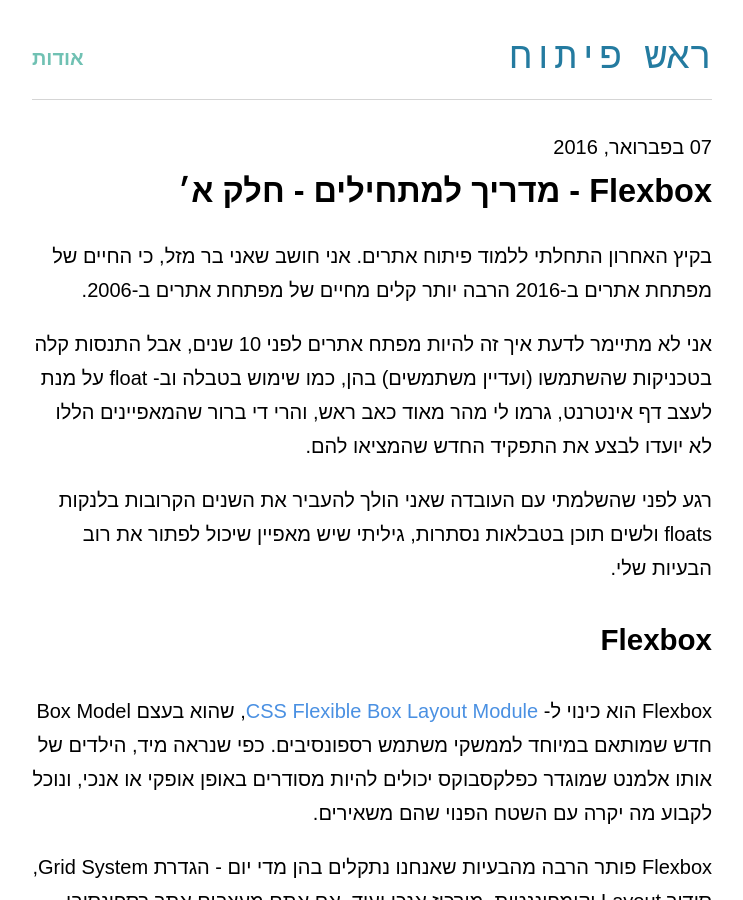
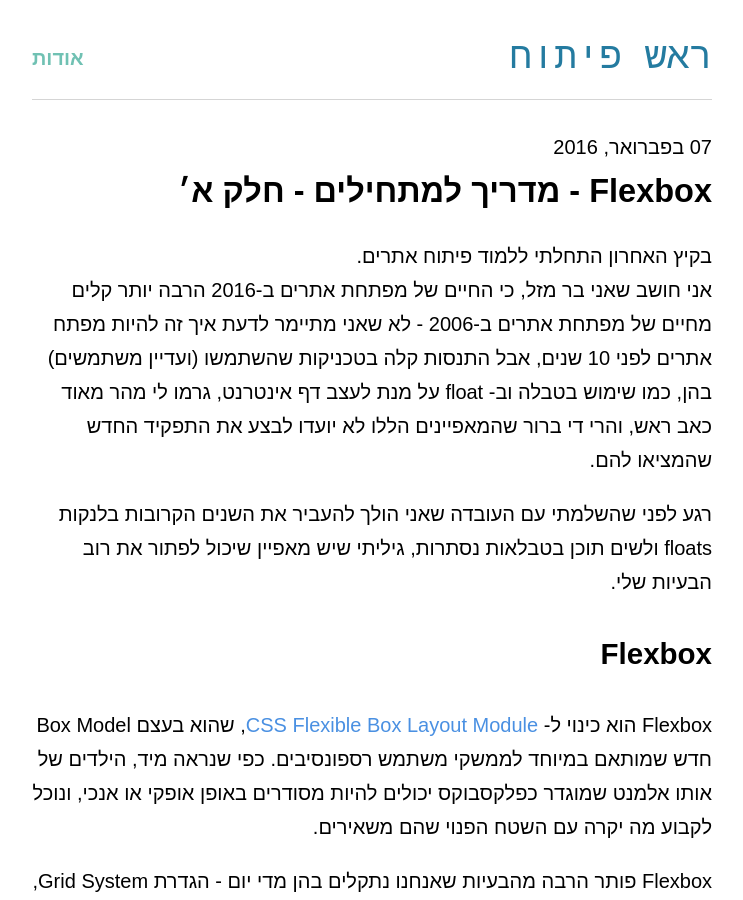
Before and after one commit to guytepper/devhead.co.il, a Jekyll site: the page built from _posts/2016-02-07-flexbox-part-1.md, in a window 1280 px wide and 900 px high. Shown: the whole window, without its empty margins (268-1011 px from the left). Built offline with Jekyll 4.4.1, drawn with Linux system fonts in a browser that asks for light colours; some web fonts are replaced; some of the changed text lies outside the part shown.

Commit message:
slight modifications to flexbox posts

```diff
--- a/_posts/2016-02-07-flexbox-part-1.md
+++ b/_posts/2016-02-07-flexbox-part-1.md
@@ -3,9 +3,9 @@
 title: Flexbox - מדריך למתחילים - חלק א׳
 excerpt: Flexbox פותר הרבה מהבעיות שאנו נתקלים בהן מדי יום. אם אתם מעצבים אתר רספונסיבי, Flexbox הופך את כל העבודה לקלה ולהגיונית - הוא מיועד בדיוק למטרה זו.
 ---
-בקיץ האחרון התחלתי ללמוד פיתוח אתרים. אני חושב שאני בר מזל, כי החיים של מפתחת אתרים ב-2016 הרבה יותר קלים מחיים של מפתחת אתרים ב-2006.
+בקיץ האחרון התחלתי ללמוד פיתוח אתרים.
+אני חושב שאני בר מזל, כי החיים של מפתחת אתרים ב-2016 הרבה יותר קלים מחיים של מפתחת אתרים ב-2006 -  לא שאני מתיימר לדעת איך זה להיות מפתח אתרים לפני 10 שנים, אבל התנסות קלה בטכניקות שהשתמשו (ועדיין משתמשים) בהן, כמו שימוש בטבלה וב- float על מנת לעצב דף אינטרנט, גרמו לי מהר מאוד כאב ראש, והרי די ברור שהמאפיינים הללו לא יועדו לבצע את התפקיד החדש שהמציאו להם.
 
-אני לא מתיימר לדעת איך זה להיות מפתח אתרים לפני 10 שנים, אבל התנסות קלה בטכניקות שהשתמשו (ועדיין משתמשים) בהן, כמו שימוש בטבלה וב- float על מנת לעצב דף אינטרנט, גרמו לי מהר מאוד כאב ראש, והרי די ברור שהמאפיינים הללו לא יועדו לבצע את התפקיד החדש שהמציאו להם.
 
 רגע לפני שהשלמתי עם העובדה שאני הולך להעביר את השנים הקרובות בלנקות floats ולשים תוכן בטבלאות נסתרות, גיליתי שיש מאפיין שיכול לפתור את רוב הבעיות שלי.
 
@@ -71,7 +71,7 @@
 {% endhighlight %}
 
 ### יישור עם פלקסבוקס
-עד עכשיו, יישור אלמנטים בדף אינטרנט היה כאב ראש לא קטן. פלקסבוקס הופך את כל העיסוק ביישור אלמנטים לקליל, בעזרת 3 מאפיינים חדשים: `justify-content`, `align-items` ו- `align-content`
+עד עכשיו, יישור אלמנטים בדף אינטרנט היה כאב ראש לא קטן. פלקסבוקס הופך את כל העיסוק ביישור אלמנטים לקליל, בעזרת 3 מאפיינים חדשים: `justify-content`, `align-items` ו- `align-content`.
 
 #### `justify-content`
 
```
Also changed, not shown: other parts of _posts/2016-02-07-flexbox-part-1.md (+1 -1 lines), _posts/2016-02-12-flexbox-part-2.md (+6 -4 lines).
